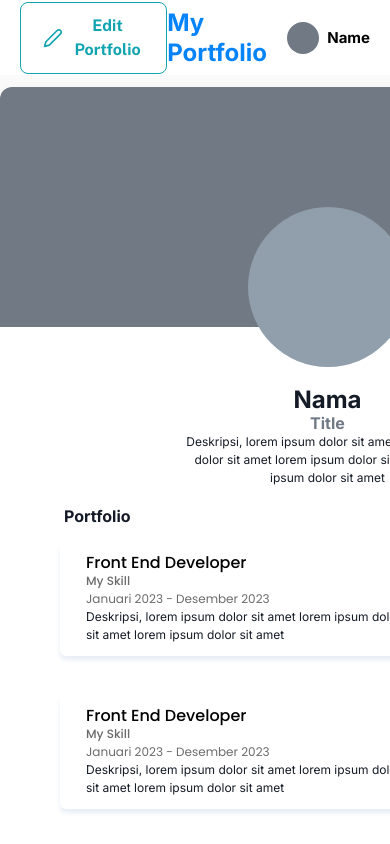
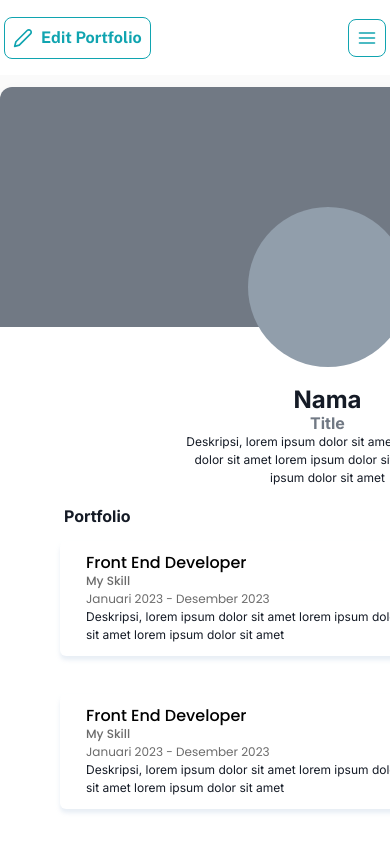
Before and after one commit to AbeLegend/Dynamic-Portfolio-FE, a Next.js app: page / in a window 390 px wide. Shown: the top 844 px of the page. Built offline with nearby package versions, Linux system fonts and the light colour scheme.

Commit message:
feat(responsive): Button & Navbar

```diff
--- a/package.json
+++ b/package.json
@@ -14,7 +14,8 @@
     "next": "14.0.4",
     "react": "^18",
     "react-dom": "^18",
-    "react-dropzone": "^14.2.3"
+    "react-dropzone": "^14.2.3",
+    "react-responsive": "^9.0.2"
   },
   "devDependencies": {
     "@types/feather-icons": "^4.29.4",
--- a/src/components/atoms/Button/index.tsx
+++ b/src/components/atoms/Button/index.tsx
@@ -32,7 +32,10 @@ const Button: React.FC<ButtonProps> = ({
       onClick={onClick}
       {...buttonProps}
       className={cn([
-        "py-[11px] px-[22px] rounded-lg font-bold bg-transparent border",
+        "py-2 px-2",
+        "tablet:py-2 tablet:px-3",
+        "laptop:py-[11px] laptop:px-[22px]",
+        "rounded-lg font-bold bg-transparent border",
         buttonType === "fill" && "border-secondary bg-secondary text-white",
         buttonType === "outline" && "border-secondary text-secondary",
         disabled &&
--- a/src/components/templates/Navbar/index.tsx
+++ b/src/components/templates/Navbar/index.tsx
@@ -1,29 +1,33 @@
 "use client";
 // lib
-import { FC } from "react";
+import { FC, useEffect, useState } from "react";
 import { usePathname, useRouter } from "next/navigation";
+import { useMediaQuery } from "react-responsive";
 
 // local
 import { Button } from "@/components/atoms";
 import { cn } from "@/libs/utils";
-
-const Profile: FC = () => {
-  return (
-    <div className="flex gap-x-2 items-center">
-      <div className="w-8 h-8 rounded-full bg-gray-400 relative"></div>
-      <h3>Name</h3>
-    </div>
-  );
-};
+import { maxMobile, minMobile } from "@/libs/constant";
 
 const Navbar: FC = () => {
   const pathname = usePathname();
   const router = useRouter();
+  const mobile = useMediaQuery({ minWidth: minMobile, maxWidth: maxMobile });
+  const [isMobile, setIsMobile] = useState(false);
+  const [isOpen, setIsOpen] = useState<boolean>(false);
+
+  useEffect(() => {
+    setIsMobile(mobile);
+  }, [mobile]);
 
   return (
     <nav
       className={cn([
-        "h-[75px] w-full bg-white py-2 px-5 flex items-center justify-between",
+        "px-1 py-0",
+        "tablet:px-3",
+        "laptop:px-5",
+        "desktop:px-5 desktop:py-2",
+        "h-[75px] w-full bg-white flex items-center justify-between",
         pathname === "/" && " mb-3",
       ])}
     >
@@ -51,11 +55,56 @@ const Navbar: FC = () => {
         )}
       </div>
       {/* END: Button Navigation */}
-
-      <h1 className="text-primary">
+      {/* BEGIN: Title */}
+      <div
+        className={cn([
+          "hidden",
+          "tablet:text-primary tablet:text-heading-1 tablet:block",
+        ])}
+      >
         {pathname === "/edit-portfolio" ? "Edit Portfolio" : "My Portfolio"}
-      </h1>
-      <Profile />
+      </div>
+      {/* END: Title */}
+      {/* BEGIN: Profile */}
+      {isMobile ? (
+        <>
+          <div
+            className={cn([isOpen && "absolute inset-0 z-20 bg-black/50"])}
+            onClick={() => setIsOpen(false)}
+          />
+          <Button
+            icon="menu"
+            iconColor="#10A4B0"
+            iconSize={20}
+            onClick={() => setIsOpen(true)}
+          />
+          {isOpen && (
+            <div className="absolute h-full w-5/6 top-0 right-0 bg-white z-30">
+              <div className="w-full flex justify-end items-center pr-1 h-[75px]">
+                <Button
+                  icon="x"
+                  iconSize={20}
+                  iconColor="#10A4B0"
+                  onClick={() => setIsOpen(false)}
+                />
+              </div>
+              <h2 className="text-primary text-center font-bold">
+                {pathname === "/edit-portfolio"
+                  ? "Edit Portfolio"
+                  : "My Portfolio"}
+              </h2>
+              <div className="w-16 h-16 rounded-full bg-gray-400 relative mx-auto mt-6" />
+              <h3 className="text-center">Anonymous</h3>
+            </div>
+          )}
+        </>
+      ) : (
+        <div className="flex gap-x-2 items-center">
+          <div className="w-8 h-8 rounded-full bg-gray-400 relative"></div>
+          <h3>Anonymous</h3>
+        </div>
+      )}
+      {/* END: Profile */}
     </nav>
   );
 };
--- /dev/null
+++ b/src/libs/constant.ts
@@ -0,0 +1,22 @@
+// SIZE
+// Mobile
+const minMobile = "0px"
+const maxMobile = "639px"
+// Tablet
+const minTablet = "640px"
+const maxTablet = "1023px"
+// Laptop
+const minLaptop = "1024px"
+const maxLaptop = "1279px"
+// Desktop
+const minDesktop = "1280px"
+
+export {
+  minMobile,
+  maxMobile,
+  minTablet,
+  maxTablet,
+  minLaptop,
+  maxLaptop,
+  minDesktop
+}
--- a/tailwind.config.ts
+++ b/tailwind.config.ts
@@ -68,6 +68,12 @@ const config: Config = {
           700: "rgb(var(--color-gray-700) / <alpha-value>)",
         },
       },
+      screens: {
+        "mobile": "360px",
+        "tablet": "640px",
+        "laptop": "1024px",
+        "desktop": "1280px",
+      }
     },
   },
   plugins: [
```
Also changed, not shown: 1 other file (tests, documents, lock files or other folders).
